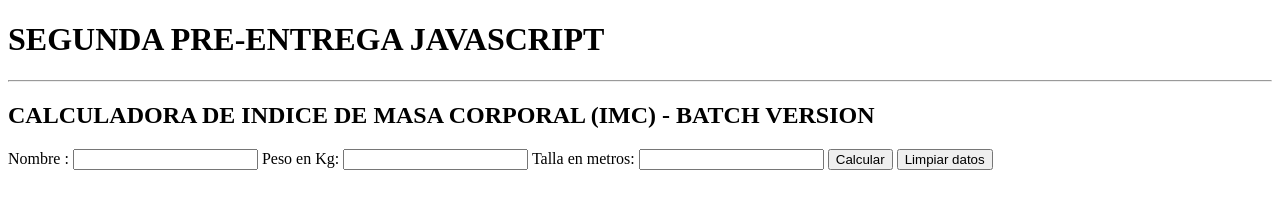
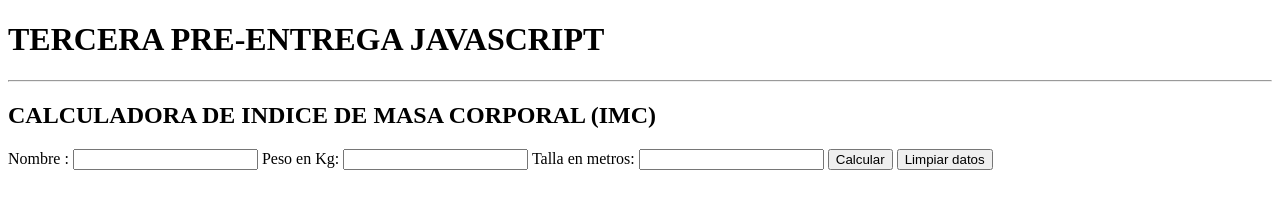
Before and after one commit to cuauh-cabrera/javascript-coder, a plain HTML site: page index.html in a window 1280 px wide. Drawn offline with Linux system fonts and the light colour scheme.

Commit message:
Se modifican elementos del html y se corrije linkeo  con el archivo index.js

```diff
--- a/index.html
+++ b/index.html
@@ -10,13 +10,13 @@
 
 <body>
     <header>
-        <h1>SEGUNDA PRE-ENTREGA JAVASCRIPT</h1>
+        <h1>TERCERA PRE-ENTREGA JAVASCRIPT</h1>
     </header>
     <hr>
     <main>
         <div id="contenedor">
             <h2>
-                CALCULADORA DE INDICE DE MASA CORPORAL (IMC) - BATCH VERSION
+                CALCULADORA DE INDICE DE MASA CORPORAL (IMC)
             </h2>
             <form action="">
                 Nombre : <input type="text" id="paciente">
```
